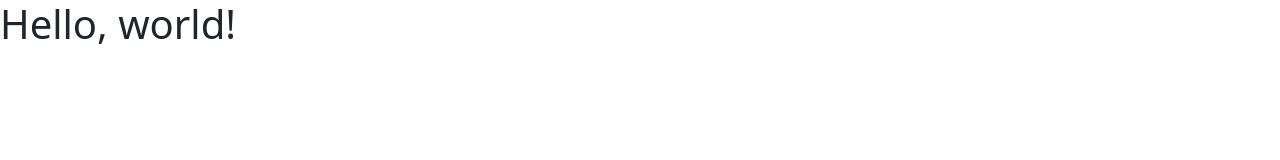
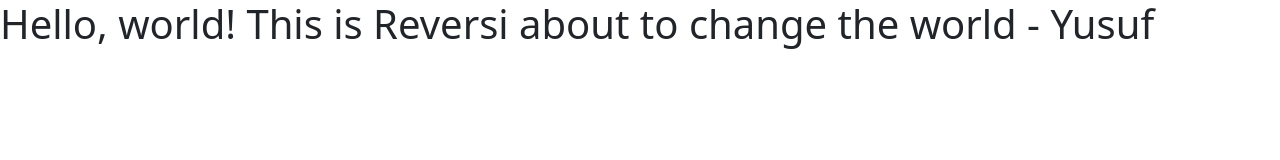
Before and after one commit to yusuf-amani/reversi-amani, a website: page public/index.html in a window 1280 px wide. Drawn offline with nearby package versions, Linux system fonts and the light colour scheme.

Commit message:
lol i updated the html title not the h1 tag... okay now this should verify the connection with Heroku

```diff
--- a/public/index.html
+++ b/public/index.html
@@ -8,10 +8,10 @@
     <!-- Bootstrap CSS -->
     <link href="https://cdn.jsdelivr.net/npm/bootstrap@5.0.0/dist/css/bootstrap.min.css" rel="stylesheet" integrity="sha384-wEmeIV1mKuiNpC+IOBjI7aAzPcEZeedi5yW5f2yOq55WWLwNGmvvx4Um1vskeMj0" crossorigin="anonymous">
 
-    <title>Hello, world! This is Reversi about to change the world - Yusuf</title>
+    <title>Hello, world!</title>
   </head>
   <body>
-    <h1>Hello, world!</h1>
+    <h1>Hello, world! This is Reversi about to change the world - Yusuf</h1>
 
     <!-- Optional JavaScript; choose one of the two! -->
 
```
